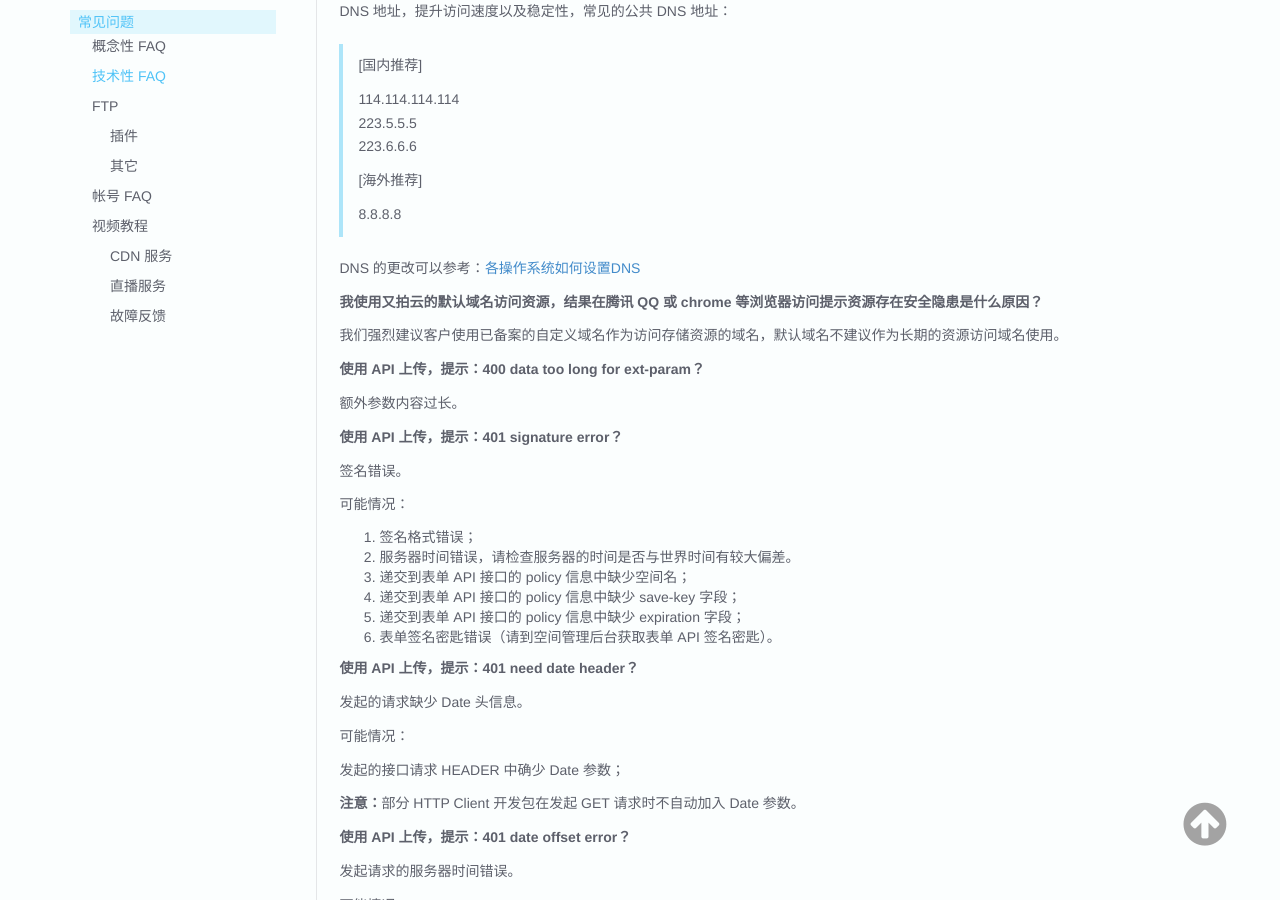
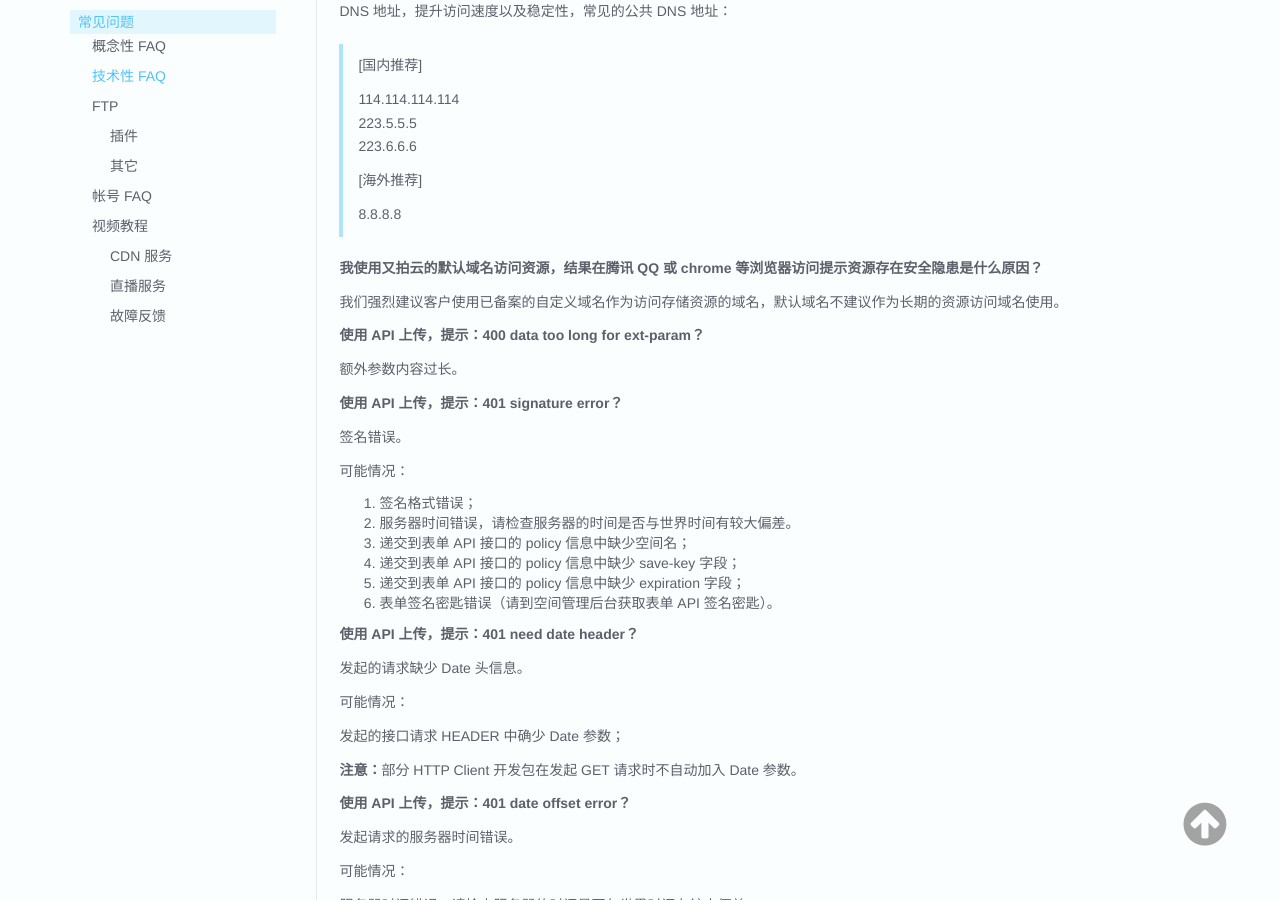
Before and after one commit to upyun/docs, an MkDocs documentation site: the page built from sources/faq/index.md, in a window 1280 px wide and 900 px high, scrolled down 1667 px. Built offline with MkDocs 1.6.1, drawn with Linux system fonts in a browser that asks for light colours; old or Windows-style settings are respelled for this version of MkDocs.

Commit message:
Update index.md

```diff
--- a/sources/faq/index.md
+++ b/sources/faq/index.md
@@ -85,8 +85,6 @@
 >
 > 8.8.8.8
 >
-
- DNS 的更改可以参考：[各操作系统如何设置DNS](http://www.alidns.com/setup/#windows)
 
 **我使用又拍云的默认域名访问资源，结果在腾讯 QQ 或 chrome 等浏览器访问提示资源存在安全隐患是什么原因？**
 
```
